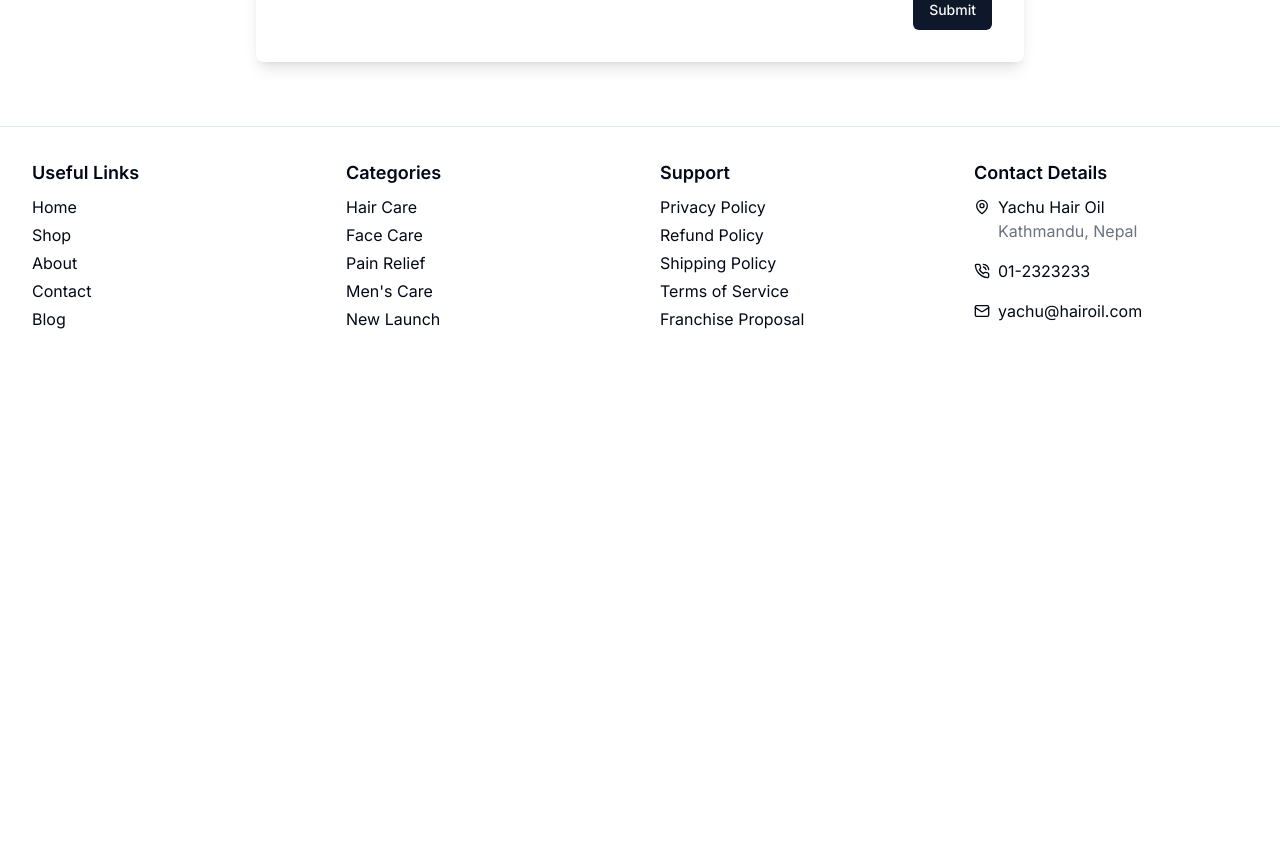
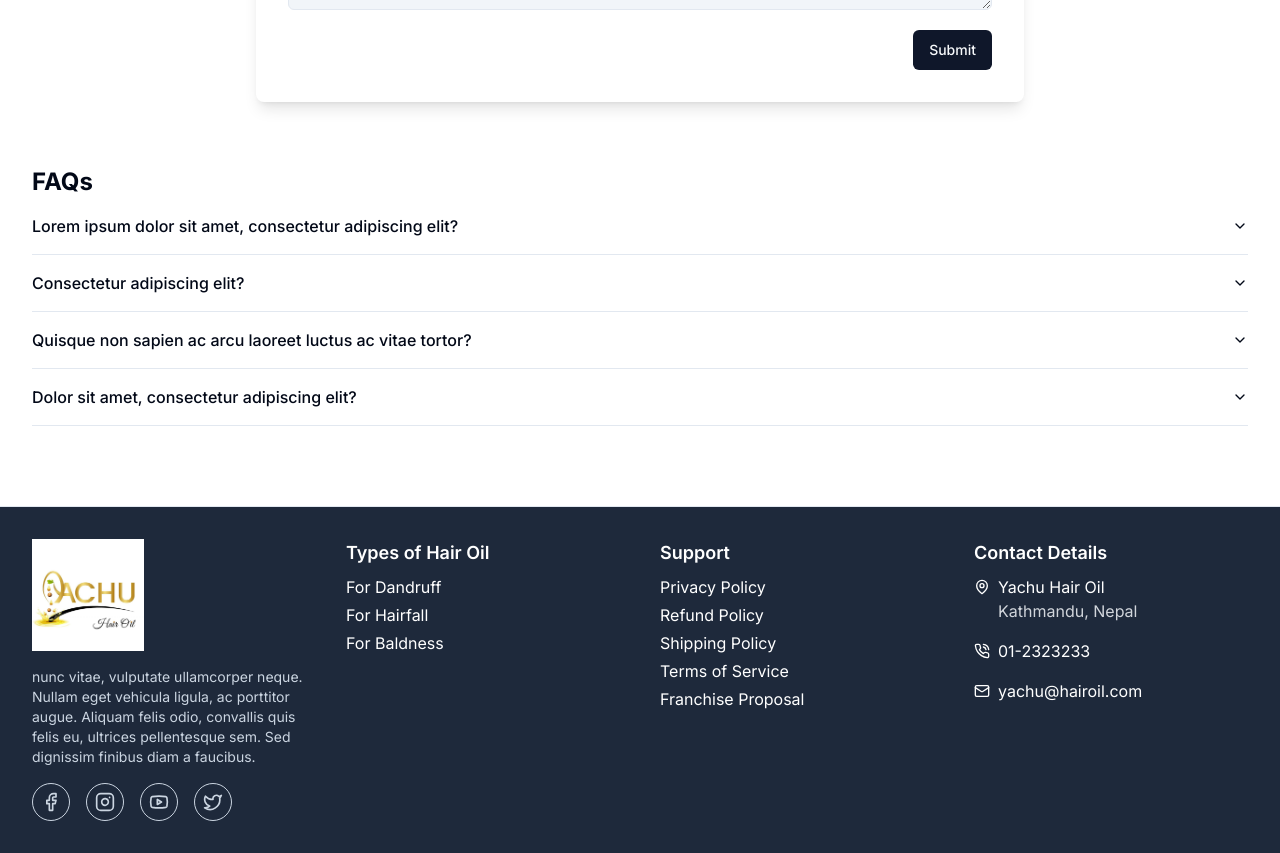
Before and after one commit to manavkhadka0/yachu, a Next.js app: page / in a window 1280 px wide. Shown: the part 4000-4853 px from the top of the page. Before the commit the page ends 4363 px from the top, so only its background shows below. Built offline with nearby package versions, Linux system fonts and the light colour scheme.

Commit message:
footer design updated

```diff
--- a/app/page.tsx
+++ b/app/page.tsx
@@ -2,6 +2,7 @@ import About from "@/components/about-us/About";
 import OurTeam from "@/components/about-us/OurTeam";
 import BlogSection from "@/components/blog/BlogSection";
 import ContactForm from "@/components/contact/ContactForm";
+import FAQ from "@/components/contact/FAQ";
 import FlowerDivider from "@/components/custom-ui/FlowerDivider";
 
 import Hero from "@/components/hero/Hero";
@@ -21,13 +22,15 @@ export default function Home() {
       <FlowerDivider />
       <BlogSection />
       <FlowerDivider />
-      <div className="container mb-16">
-        <div className=" flex justify-center flex-col max-w-3xl mx-auto">
+      <div className="container mb-20 mt-10">
+        <div className=" flex justify-center flex-col max-w-3xl mx-auto mb-16">
           <h3 className="sm:text-2xl font-bold  uppercase text-center">
             Contact Yachu
           </h3>
           <ContactForm />
         </div>
+        <h3 className="sm:text-2xl text-xl font-bold">FAQs</h3>
+        <FAQ />
       </div>
     </main>
   );
--- a/components/footer/Footer.tsx
+++ b/components/footer/Footer.tsx
@@ -1,20 +1,25 @@
+import {
+  FacebookIcon,
+  InstagramIcon,
+  TwitterIcon,
+  YoutubeIcon,
+} from "lucide-react";
 import FooterContactDetails from "./FooterContactDetails";
 import FooterLinkColumn from "./FooterLinkColumn";
+import Image from "next/image";
+import Link from "next/link";
 
-const USEFUL_LINKS = [
-  { name: "Home", href: "/" },
-  { name: "Shop", href: "/" },
-  { name: "About", href: "/about" },
-  { name: "Contact", href: "/contact" },
-  { name: "Blog", href: "/" },
+const SOCIAL_LINKS = [
+  { Icon: FacebookIcon, href: "/" },
+  { Icon: InstagramIcon, href: "/" },
+  { Icon: YoutubeIcon, href: "/" },
+  { Icon: TwitterIcon, href: "/" },
 ];
 
 const CATEGORIES_LINKS = [
-  { name: "Hair Care", href: "/" },
-  { name: "Face Care", href: "/" },
-  { name: "Pain Relief", href: "/" },
-  { name: "Men's Care", href: "/" },
-  { name: "New Launch", href: "/" },
+  { name: "For Dandruff", href: "/" },
+  { name: "For Hairfall", href: "/" },
+  { name: "For Baldness", href: "/" },
 ];
 
 const SUPPORT_LINKS = [
@@ -27,10 +32,35 @@ const SUPPORT_LINKS = [
 
 const Footer = () => {
   return (
-    <div className=" w-full">
+    <div className=" w-full bg-slate-800 text-white">
       <div className=" container mx-auto grid lg:grid-cols-4 sm:grid-cols-2 grid-cols-1 gap-10 py-8 border-t">
-        <FooterLinkColumn title="Useful Links" links={USEFUL_LINKS} />
-        <FooterLinkColumn title="Categories" links={CATEGORIES_LINKS} />
+        <div className="flex flex-col gap-4">
+          <Image
+            src="/logo.jpg"
+            alt="me"
+            width="500"
+            height="500"
+            className="w-28"
+          />
+          <p className="text-slate-300 text-sm">
+            nunc vitae, vulputate ullamcorper neque. Nullam eget vehicula
+            ligula, ac porttitor augue. Aliquam felis odio, convallis quis felis
+            eu, ultrices pellentesque sem. Sed dignissim finibus diam a
+            faucibus.
+          </p>
+          <div className=" flex gap-4 items-center">
+            {SOCIAL_LINKS.map(({ Icon, href }, index) => (
+              <Link
+                href={href}
+                key={index}
+                className=" border-slate-300 text-slate-300 border p-2 inline-block rounded-full hover:text-amber-600 hover:border-amber-600 transition-all"
+              >
+                <Icon size={20} />
+              </Link>
+            ))}
+          </div>
+        </div>
+        <FooterLinkColumn title="Types of Hair Oil" links={CATEGORIES_LINKS} />
         <FooterLinkColumn title="Support" links={SUPPORT_LINKS} />
         <FooterContactDetails />
       </div>
--- a/components/footer/FooterContactDetails.tsx
+++ b/components/footer/FooterContactDetails.tsx
@@ -9,7 +9,7 @@ const FooterContactDetails = () => {
           <MapPin className="h-4 w-4 mt-1" />
           <div className="">
             <p>Yachu Hair Oil</p>
-            <p className=" text-gray-500">Kathmandu, Nepal</p>
+            <p className=" text-gray-300">Kathmandu, Nepal</p>
           </div>
         </div>
         <div className="flex items-center gap-2">
```
